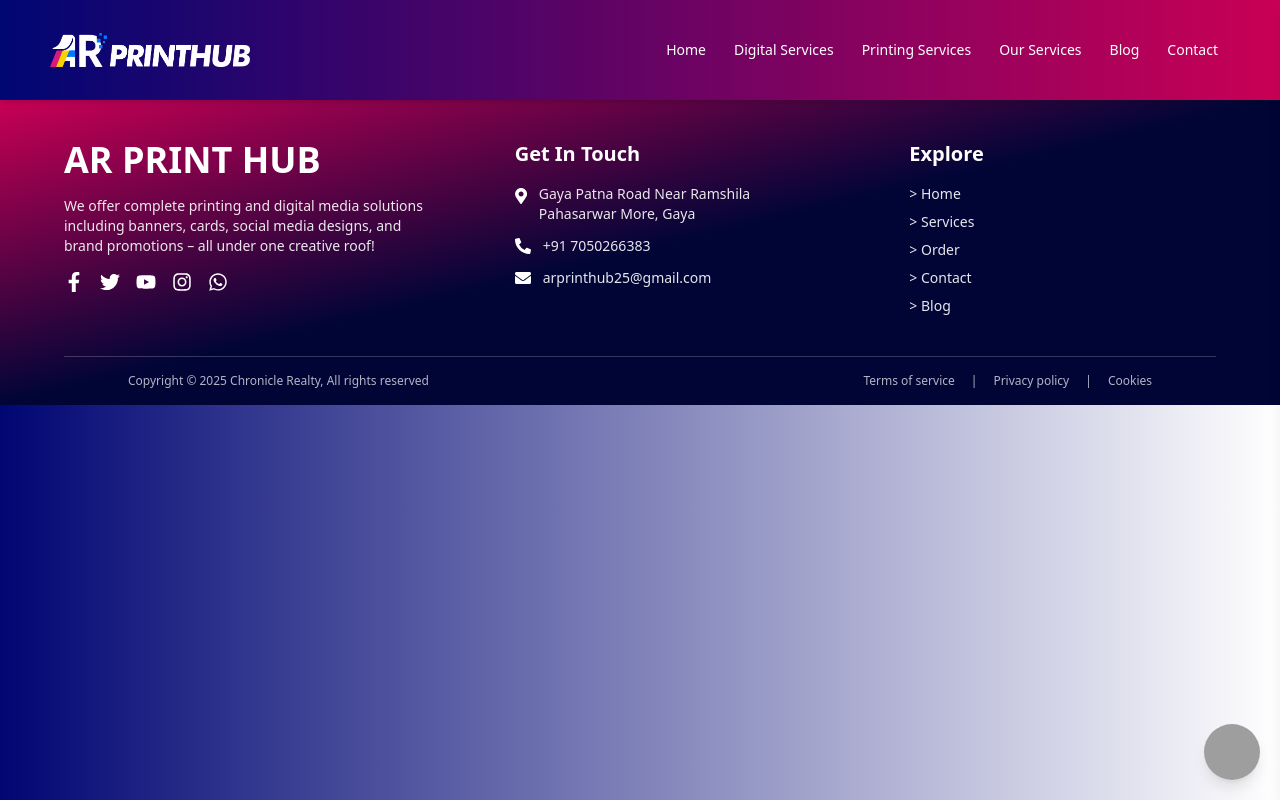
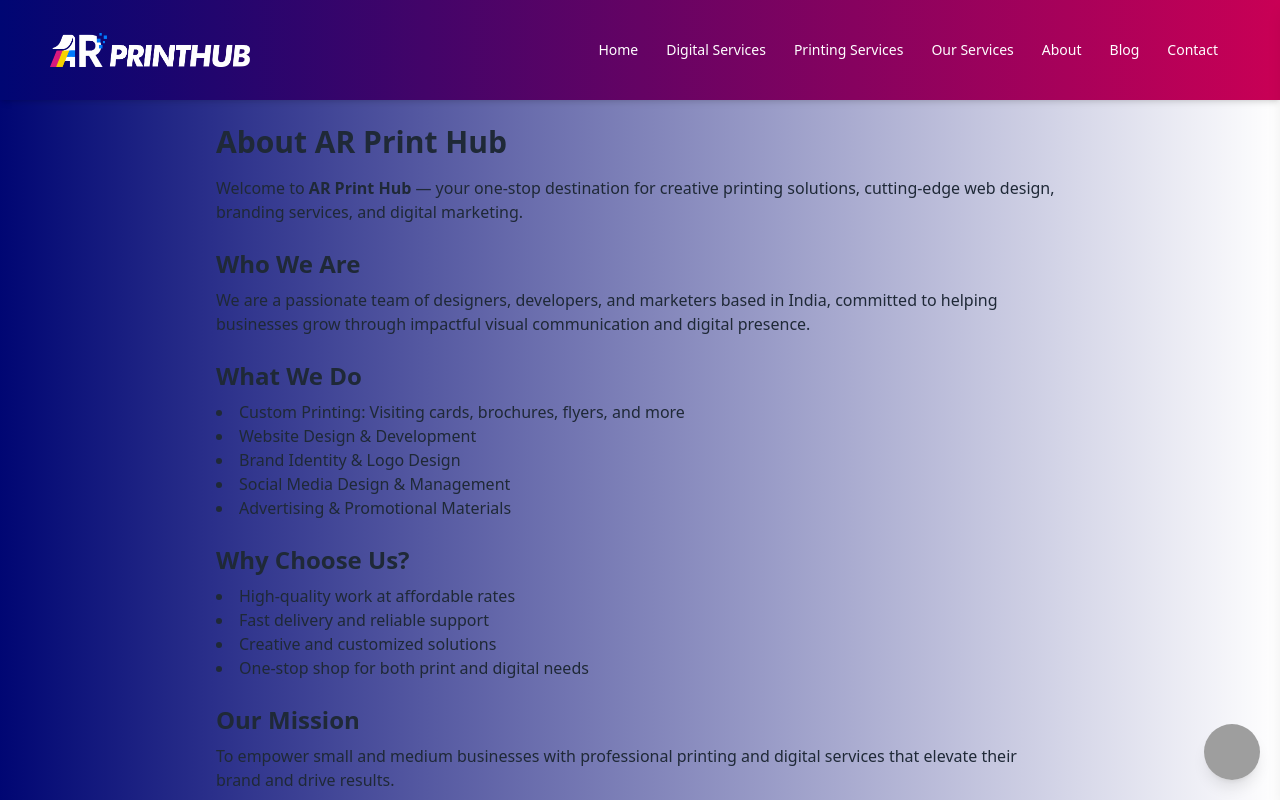
Before and after one commit to BarkatPrint/BarkatPrint, a React (Create React App) app: page /about in a window 1280 px wide. Shown: the top 800 px of the page. Built offline with nearby package versions, Linux system fonts and the light colour scheme; grey boxes are pictures that could not be loaded.

Commit message:
New update

```diff
--- a/src/All.jsx
+++ b/src/All.jsx
@@ -1,5 +1,7 @@
 import React from 'react';
 import { BrowserRouter as Router, Routes, Route } from 'react-router-dom';
+
+import ScrollToTop from './Page/ScrollToTop';
 
 import Header from './Page/Header';
 import Footer from './Page/Footer';
@@ -9,25 +11,34 @@
 
 import DigitalServices from './Home/Digital/Services';
 import PrintingServices from './Home/Printing/PrintingServices';
-import OurServices from './Page/OurServices';  // <-- New import
+import OurServices from './Page/OurServices';
+import About from './Page/About';
 
-function All() {
+import TermsOfService from './Page/TermsOfService';
+import PrivacyPolicy from './Page/PrivacyPolicy';
+import CookiesPolicy from './Page/CookiesPolicy';
+
+export default function All() {
   return (
     <Router>
+      <ScrollToTop />
+
       <Header />
 
       <Routes>
         <Route path="/" element={<Home />} />
         <Route path="/digital-services" element={<DigitalServices />} />
         <Route path="/printing-services" element={<PrintingServices />} />
-        <Route path="/our-services" element={<OurServices />} />   {/* New route */}
+        <Route path="/our-services" element={<OurServices />} />
         <Route path="/blog" element={<Blog />} />
         <Route path="/contact" element={<Contact />} />
+        <Route path="/about" element={<About />} />
+        <Route path="/terms" element={<TermsOfService />} />
+        <Route path="/privacy-policy" element={<PrivacyPolicy />} />
+        <Route path="/cookies" element={<CookiesPolicy />} />
       </Routes>
 
       <Footer />
     </Router>
   );
 }
-
-export default All;
--- /dev/null
+++ b/src/Page/About.jsx
@@ -0,0 +1,47 @@
+import React from 'react';
+
+const About = () => {
+  return (
+    <div className="p-6 max-w-4xl mx-auto text-gray-800">
+      <h1 className="text-3xl font-bold mb-4">About AR Print Hub</h1>
+      <p className="mb-4">
+        Welcome to <strong>AR Print Hub</strong> — your one-stop destination for creative printing solutions, cutting-edge web design, branding services, and digital marketing.
+      </p>
+      <h2 className="text-2xl font-semibold mt-6 mb-2">Who We Are</h2>
+      <p className="mb-4">
+        We are a passionate team of designers, developers, and marketers based in India, committed to helping businesses grow through impactful visual communication and digital presence.
+      </p>
+
+      <h2 className="text-2xl font-semibold mt-6 mb-2">What We Do</h2>
+      <ul className="list-disc list-inside mb-4">
+        <li>Custom Printing: Visiting cards, brochures, flyers, and more</li>
+        <li>Website Design & Development</li>
+        <li>Brand Identity & Logo Design</li>
+        <li>Social Media Design & Management</li>
+        <li>Advertising & Promotional Materials</li>
+      </ul>
+
+      <h2 className="text-2xl font-semibold mt-6 mb-2">Why Choose Us?</h2>
+      <ul className="list-disc list-inside mb-4">
+        <li>High-quality work at affordable rates</li>
+        <li>Fast delivery and reliable support</li>
+        <li>Creative and customized solutions</li>
+        <li>One-stop shop for both print and digital needs</li>
+      </ul>
+
+      <h2 className="text-2xl font-semibold mt-6 mb-2">Our Mission</h2>
+      <p className="mb-4">
+        To empower small and medium businesses with professional printing and digital services that elevate their brand and drive results.
+      </p>
+
+      <h2 className="text-2xl font-semibold mt-6 mb-2">Let’s Work Together</h2>
+      <p className="mb-4">
+        Whether you need eye-catching print designs or a modern, responsive website, AR Print Hub is here to bring your vision to life. Get in touch with us today!
+      </p>
+
+      <p className="mt-8 text-sm text-gray-500">Last updated: May 2025</p>
+    </div>
+  );
+};
+
+export default About;
--- /dev/null
+++ b/src/Page/CookiesPolicy.jsx
@@ -0,0 +1,27 @@
+import React from 'react';
+
+const CookiesPolicy = () => {
+  return (
+    <div className="p-6 max-w-4xl mx-auto text-gray-800">
+      <h1 className="text-3xl font-bold mb-4">Cookies Policy</h1>
+      <p className="mb-4">
+        AR Print Hub uses cookies to improve your experience on our website and to analyze our traffic.
+      </p>
+      <h2 className="text-xl font-semibold mt-4 mb-2">1. What Are Cookies?</h2>
+      <p className="mb-2">
+        Cookies are small files stored on your device that help us understand how you use our site and enhance your experience.
+      </p>
+      <h2 className="text-xl font-semibold mt-4 mb-2">2. How We Use Cookies</h2>
+      <p className="mb-2">
+        We use cookies for session tracking, Google Analytics, and marketing purposes like retargeting ads.
+      </p>
+      <h2 className="text-xl font-semibold mt-4 mb-2">3. Managing Cookies</h2>
+      <p className="mb-2">
+        You can control or delete cookies through your browser settings. Disabling cookies may affect functionality.
+      </p>
+      <p className="mt-6">Last updated: May 2025</p>
+    </div>
+  );
+};
+
+export default CookiesPolicy;
--- a/src/Page/Footer.jsx
+++ b/src/Page/Footer.jsx
@@ -7,14 +7,14 @@
   FaMapMarkerAlt,
   FaPhoneAlt,
   FaEnvelope,
-  FaWhatsapp // Import WhatsApp icon
+  FaWhatsapp,
 } from 'react-icons/fa';
+import { Link } from 'react-router-dom';
 
 export default function Footer() {
   return (
     <footer className="bg-gradient-to-br from-[#C90055] via-[#000536] to-[#000536] text-white pt-10 px-4 md:px-16">
       <div className="max-w-7xl mx-auto grid grid-cols-1 md:grid-cols-3 gap-8 pb-10 border-b border-white/20">
-
         {/* Left Column */}
         <div>
           <h2 className="text-4xl font-extrabold">AR PRINT HUB</h2>
@@ -26,7 +26,6 @@
             <a href="#" className="hover:text-gray-300"><FaTwitter /></a>
             <a href="#" className="hover:text-gray-300"><FaYoutube /></a>
             <a href="#" className="hover:text-gray-300"><FaInstagram /></a>
-            {/* WhatsApp Icon */}
             <a href="https://wa.me/917050266383" target="_blank" rel="noopener noreferrer" className="hover:text-gray-300">
               <FaWhatsapp />
             </a>
@@ -34,7 +33,7 @@
         </div>
 
         {/* Middle Column */}
-        <div className='pl-14'>
+        <div className="pl-14">
           <h3 className="text-xl font-semibold mb-4">Get In Touch</h3>
           <div className="flex items-start space-x-3 mb-3">
             <FaMapMarkerAlt className="mt-1" />
@@ -51,27 +50,29 @@
         </div>
 
         {/* Right Column */}
-        <div className='pl-14'>
+        <div className="pl-14">
           <h3 className="text-xl font-semibold mb-4">Explore</h3>
           <ul className="space-y-2 text-sm text-white/90">
-            <li><a href="#" className="hover:underline">&gt; Home</a></li>
-            <li><a href="#" className="hover:underline">&gt; Services</a></li>
-            <li><a href="#" className="hover:underline">&gt; Order</a></li>
-            <li><a href="#" className="hover:underline">&gt; Contact</a></li>
-            <li><a href="#" className="hover:underline">&gt; Blog</a></li>
+            <li><Link to="/" className="hover:underline">&gt; Home</Link></li>
+            <li><Link to="/digital-services" className="hover:underline">&gt; Digital Services</Link></li>
+            <li><Link to="/printing-services" className="hover:underline">&gt; Printing Services</Link></li>
+            <li><Link to="/our-services" className="hover:underline">&gt; Our Services</Link></li>
+            <li><Link to="/contact" className="hover:underline">&gt; Contact</Link></li>
+            <li><Link to="/blog" className="hover:underline">&gt; Blog</Link></li>
+            <li><Link to="/about" className="hover:underline">&gt; About</Link></li>
           </ul>
         </div>
       </div>
 
       {/* Bottom Footer */}
       <div className="max-w-7xl mx-auto py-4 px-4 md:px-16 flex flex-col md:flex-row justify-between text-xs text-white/70">
-        <p>Copyright © 2025 Chronicle Realty, All rights reserved</p>
+        <p>Copyright © 2025 AR Print Hub, All rights reserved</p>
         <div className="flex space-x-4 mt-2 md:mt-0">
-          <a href="#" className="hover:underline">Terms of service</a>
+          <Link to="/terms" className="hover:underline">Terms of Service</Link>
           <span>|</span>
-          <a href="#" className="hover:underline">Privacy policy</a>
+          <Link to="/privacy-policy" className="hover:underline">Privacy Policy</Link>
           <span>|</span>
-          <a href="#" className="hover:underline">Cookies</a>
+          <Link to="/cookies" className="hover:underline">Cookies</Link>
         </div>
       </div>
     </footer>
--- a/src/Page/Header.jsx
+++ b/src/Page/Header.jsx
@@ -31,6 +31,9 @@
         </Link>
         <Link to="/our-services" className="px-3 py-2 hover:bg-white hover:text-[#000433] rounded-md transition duration-200">
           Our Services
+        </Link>
+        <Link to="/about" className="px-3 py-2 hover:bg-white hover:text-[#000433] rounded-md transition duration-200">
+          About
         </Link>
         <Link to="/blog" className="px-3 py-2 hover:bg-white hover:text-[#000433] rounded-md transition duration-200">
           Blog
@@ -98,6 +101,9 @@
           <Link onClick={closeSidebar} to="/our-services" className="hover:text-[#C90055] font-semibold">
             Our Services
           </Link>
+          <Link onClick={closeSidebar} to="/about" className="hover:text-[#C90055] font-semibold">
+            About
+          </Link>
           <Link onClick={closeSidebar} to="/blog" className="hover:text-[#C90055] font-semibold">
             Blog
           </Link>
--- /dev/null
+++ b/src/Page/PrivacyPolicy.jsx
@@ -0,0 +1,37 @@
+import React from 'react';
+
+const PrivacyPolicy = () => {
+  return (
+    <div className="max-w-4xl mx-auto p-6">
+      <h1 className="text-4xl font-bold mb-6">Privacy Policy</h1>
+
+      <p className="mb-6">
+        At AR Print Hub, we respect your privacy and are committed to protecting the personal information you share with us.
+      </p>
+
+      <h2 className="text-2xl font-semibold mb-3">1. Information We Collect</h2>
+      <p className="mb-4">
+        We may collect your name, email, phone number, and other details you provide through our contact forms or orders.
+      </p>
+
+      <h2 className="text-2xl font-semibold mb-3">2. How We Use Your Information</h2>
+      <p className="mb-4">
+        Your data is used to provide services, respond to inquiries, and send updates related to our offerings.
+      </p>
+
+      <h2 className="text-2xl font-semibold mb-3">3. Data Protection</h2>
+      <p className="mb-4">
+        We take appropriate security measures to protect your data from unauthorized access or misuse.
+      </p>
+
+      <h2 className="text-2xl font-semibold mb-3">4. Third-party Services</h2>
+      <p className="mb-4">
+        We may use third-party tools (like Google Analytics, WhatsApp, or social media plugins) that may collect data per their privacy policies.
+      </p>
+
+
+    </div>
+  );
+};
+
+export default PrivacyPolicy;
--- /dev/null
+++ b/src/Page/ScrollToTop.jsx
@@ -0,0 +1,15 @@
+// ScrollToTop.jsx
+import { useEffect } from 'react';
+import { useLocation } from 'react-router-dom';
+
+const ScrollToTop = () => {
+  const { pathname } = useLocation();
+
+  useEffect(() => {
+    window.scrollTo(0, 0);
+  }, [pathname]);
+
+  return null;
+};
+
+export default ScrollToTop;
--- /dev/null
+++ b/src/Page/TermsOfService.jsx
@@ -0,0 +1,31 @@
+import React from 'react';
+
+const TermsOfService = () => {
+  return (
+    <div className="p-6 max-w-4xl mx-auto text-gray-800">
+      <h1 className="text-3xl font-bold mb-4">Terms of Service</h1>
+      <p className="mb-4">
+        Welcome to AR Print Hub. By accessing our website or using our services, you agree to be bound by the following terms and conditions.
+      </p>
+      <h2 className="text-xl font-semibold mt-4 mb-2">1. Services</h2>
+      <p className="mb-2">
+        We provide digital and printing services including but not limited to web development, branding, graphic design, printing, and promotional material production.
+      </p>
+      <h2 className="text-xl font-semibold mt-4 mb-2">2. User Responsibilities</h2>
+      <p className="mb-2">
+        You agree to use our services for lawful purposes only. Any misuse or illegal activity may result in suspension or termination of your access.
+      </p>
+      <h2 className="text-xl font-semibold mt-4 mb-2">3. Intellectual Property</h2>
+      <p className="mb-2">
+        All content on this website is the property of AR Print Hub unless otherwise stated. You may not reproduce, copy, or reuse content without written permission.
+      </p>
+      <h2 className="text-xl font-semibold mt-4 mb-2">4. Limitation of Liability</h2>
+      <p className="mb-2">
+        AR Print Hub will not be liable for any damages or losses resulting from the use or inability to use our website or services.
+      </p>
+      <p className="mt-6">Last updated: May 2025</p>
+    </div>
+  );
+};
+
+export default TermsOfService;
```
